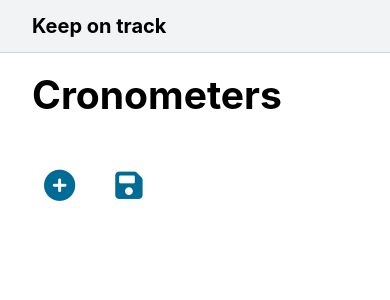
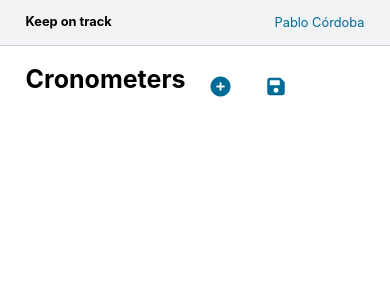
Before and after one commit to Pablo-22/KeepOnTrack, an Angular app: page / in a window 390 px wide. Shown: the top 300 px of the page. Built offline with nearby package versions, Linux system fonts and the light colour scheme.

Commit message:
Fix - Mobile font size

```diff
--- a/src/app/app.component.html
+++ b/src/app/app.component.html
@@ -1,5 +1,6 @@
 <header>
   <h4> Keep on track </h4>
+  <a href="https://github.com/Pablo-22/KeepOnTrack">Pablo Córdoba</a>
 </header>
 
 <router-outlet></router-outlet>
--- a/src/global-styles/font-properties.css
+++ b/src/global-styles/font-properties.css
@@ -8,7 +8,7 @@
 	font-family: var(--font-sans);
 
 	/* Body font size */
-	--text-base-size: 1em;
+	--text-base-size: .8em;
 
 	/* Type scale */
 	--text-scale-ratio: 1.25;
```
